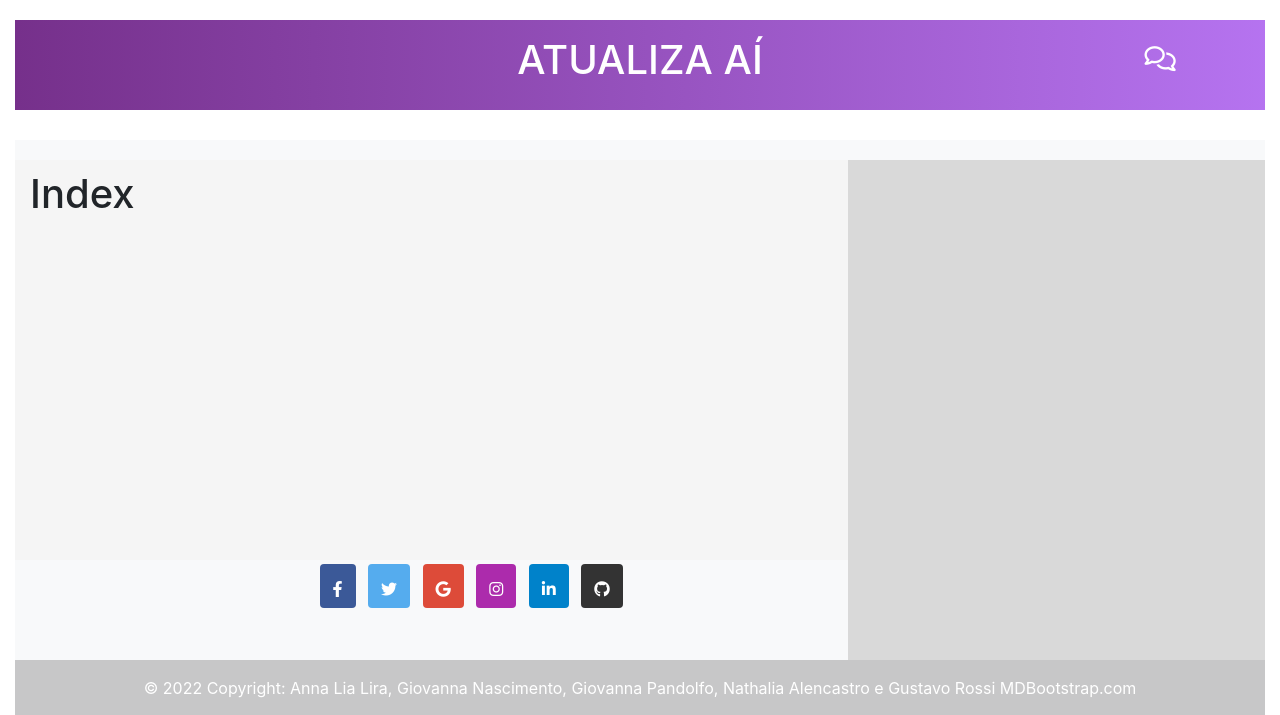
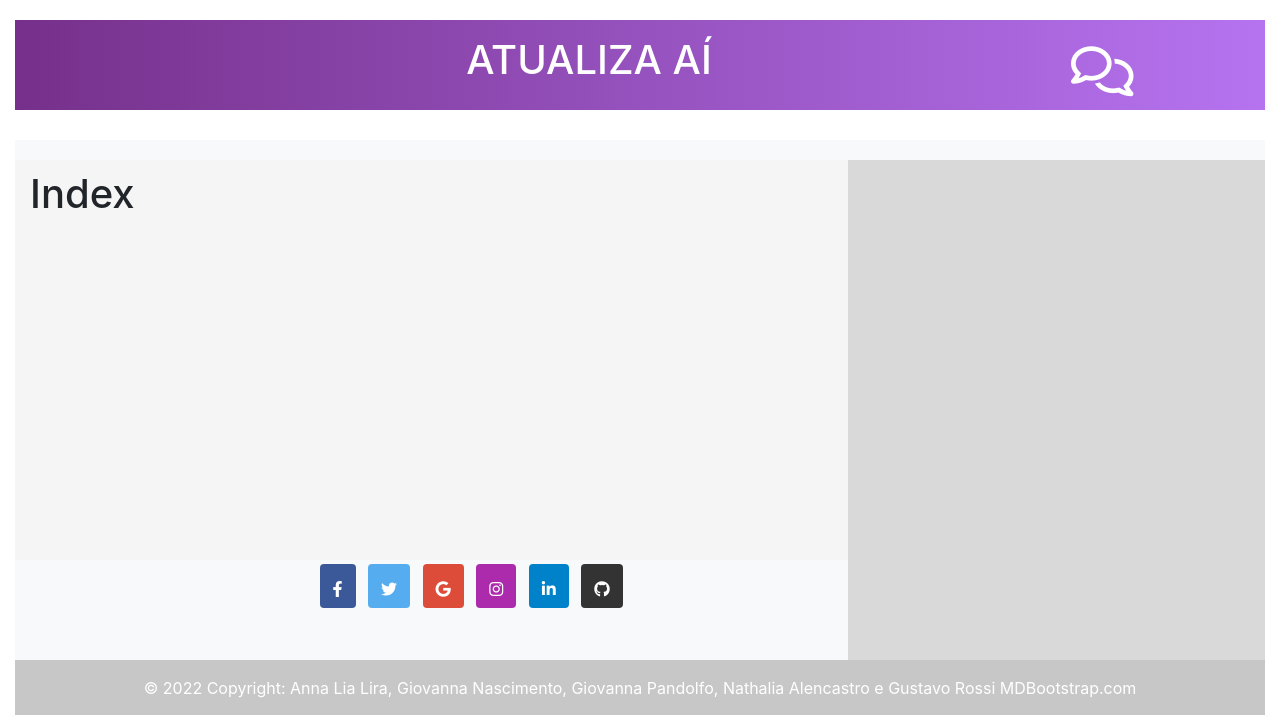
Before and after one commit to senacrs-emti/2022-1M-jornal-G8, a PHP site: page / in a window 1280 px wide; the page is wider, and only the part inside the window is pictured. Shown: the top 715 px of that part. Run offline with PHP 8.4, Linux system fonts and the light colour scheme.

Commit message:
Update style.css

```diff
--- a/style.css
+++ b/style.css
@@ -86,7 +86,9 @@ footer{
 .menu__item:hover {
   background-color: #a771c2;
 }
-
+.nana{
+  width: 700px;
+}
 main{
   background-color: #F5F5F5;
   padding-top: 10px;
@@ -434,5 +436,7 @@ header{
   }
 
 .col-2 i{
-  font-size: 25px;
+  font-size: 50px;
+  margin-right: 650px;
+  margin-top: 10px;
 }
```
